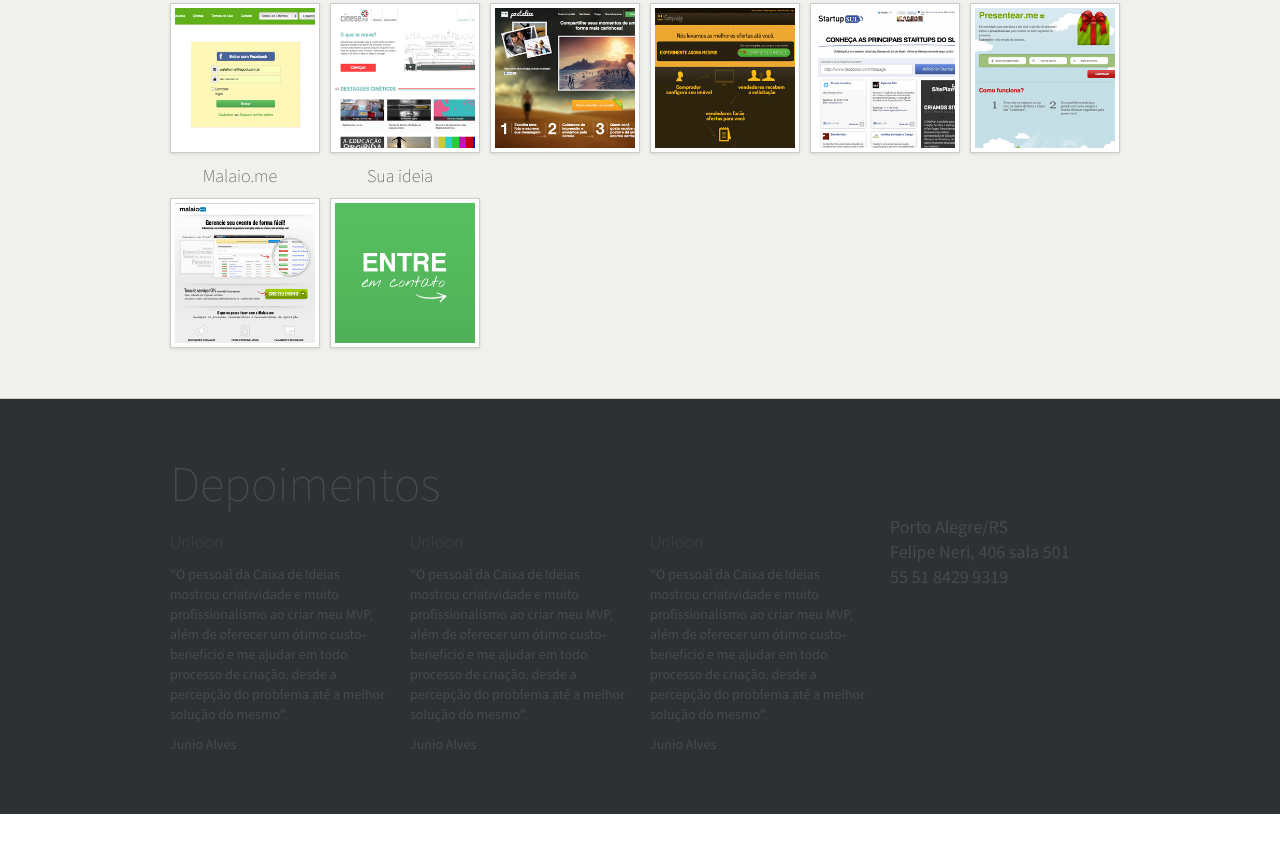
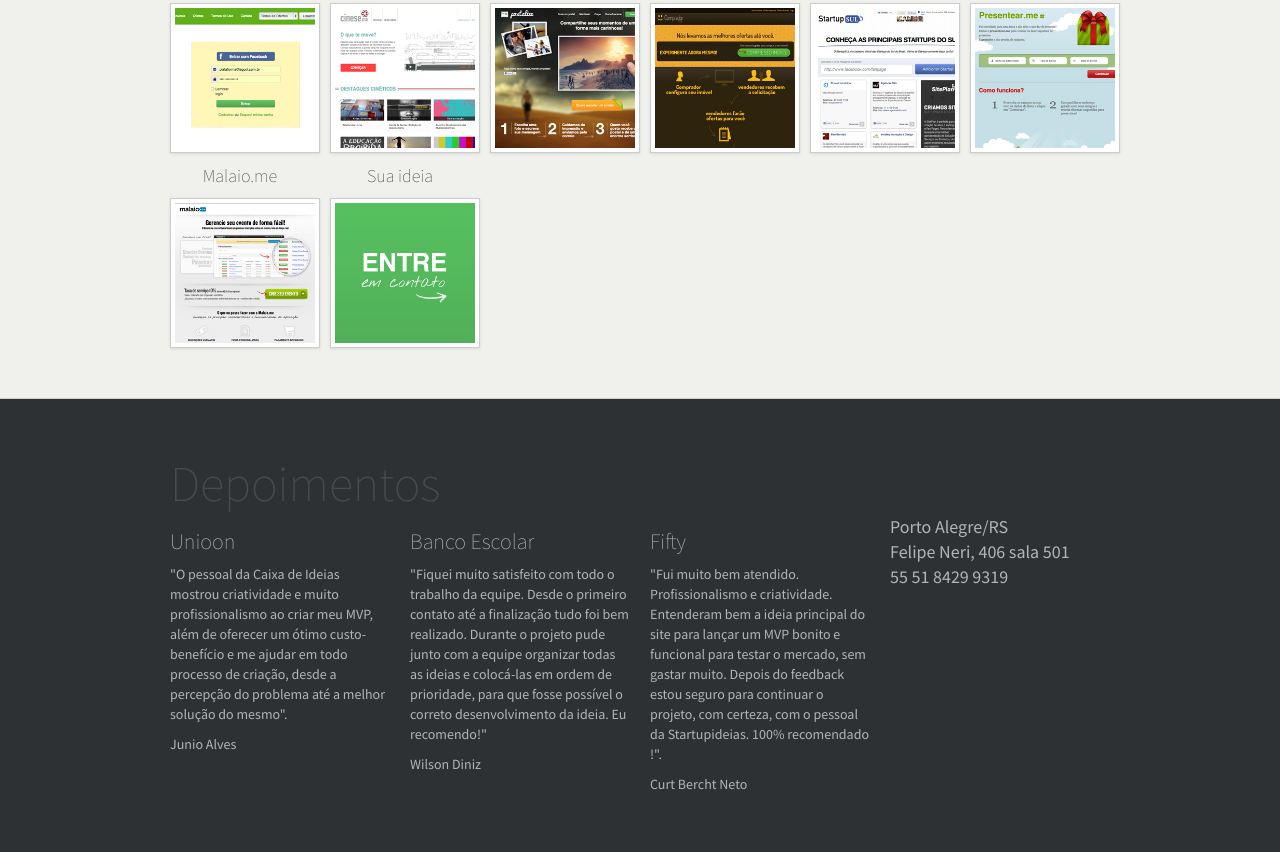
Before and after one commit to Startupideias/ladingpage, a plain HTML site: page ui.html in a window 1280 px wide. Shown: the part 1540-2392 px from the top of the page. Before the commit the page ends 2354 px from the top, so only its background shows below. Drawn offline with Linux system fonts and the light colour scheme.

Commit message:
add css html

```diff
--- a/assets/ui-one-page.css
+++ b/assets/ui-one-page.css
@@ -171,7 +171,7 @@ section h3, section h4{
 
 .depoimentos{
   background: #2e3133;
-  color: #474b4e;
+  color: #b4b4b4;
 }
 
 .depoimentos h2{
@@ -179,7 +179,8 @@ section h3, section h4{
 }
 
 .depoimentos h3{
-  color: #474b4e;
+  font-size: 22px;
+  color: #b4b4b4;
   text-align: left;
 }
 
--- a/ui.html
+++ b/ui.html
@@ -160,14 +160,14 @@
             <p>Junio Alves</p>
           </div>
           <div class="span3">
-            <h3>Unioon</h3>
-            <p>"O pessoal da Caixa de Ideias mostrou criatividade e muito profissionalismo ao criar meu MVP, além de oferecer um ótimo custo-benefício e me ajudar em todo processo de criação, desde a percepção do problema até a melhor solução do mesmo".</p>
-            <p>Junio Alves</p>
+            <h3>Banco Escolar</h3>
+            <p>"Fiquei muito satisfeito com todo o trabalho da equipe. Desde o primeiro contato até a finalização tudo foi bem realizado. Durante o projeto pude junto com a equipe organizar todas as ideias e colocá-las em ordem de prioridade, para que fosse possível o correto desenvolvimento da ideia. Eu recomendo!"</p>
+            <p>Wilson Diniz</p>
           </div>
           <div class="span3">
-            <h3>Unioon</h3>
-            <p>"O pessoal da Caixa de Ideias mostrou criatividade e muito profissionalismo ao criar meu MVP, além de oferecer um ótimo custo-benefício e me ajudar em todo processo de criação, desde a percepção do problema até a melhor solução do mesmo".</p>
-            <p>Junio Alves</p>
+            <h3>Fifty</h3>
+            <p>"Fui muito bem atendido. Profissionalismo e criatividade. Entenderam bem a ideia principal do site para lançar um MVP bonito e funcional para testar o mercado, sem gastar muito. Depois do feedback estou seguro para continuar o projeto, com certeza, com o pessoal da Startupideias. 100% recomendado !".</p>
+            <p>Curt Bercht Neto</p>
           </div>
           <div class="span3 end">
             <p>Porto Alegre/RS</p>
```
